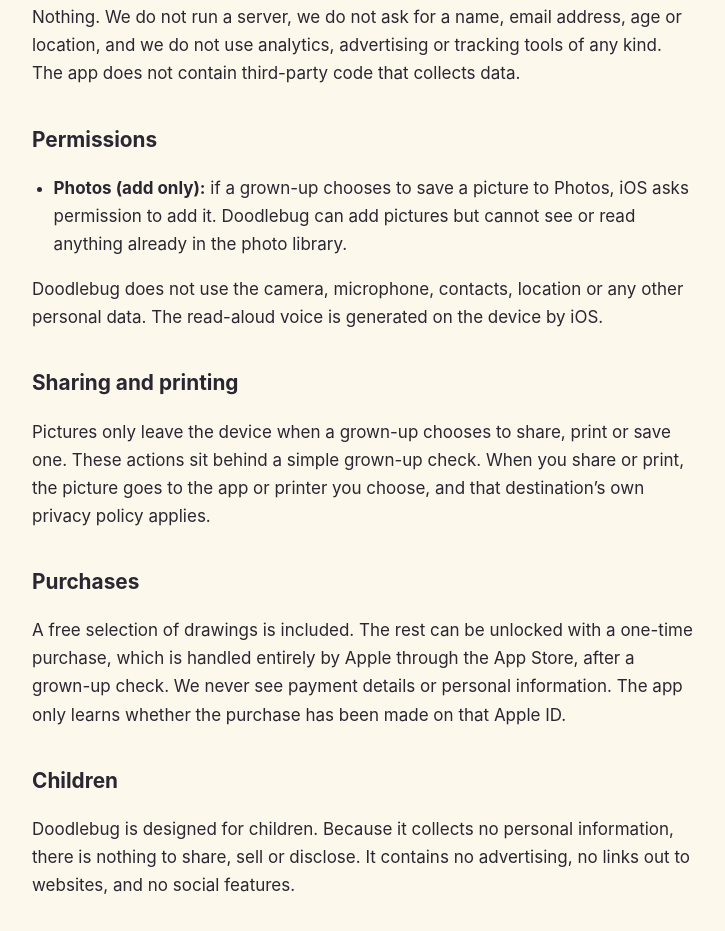
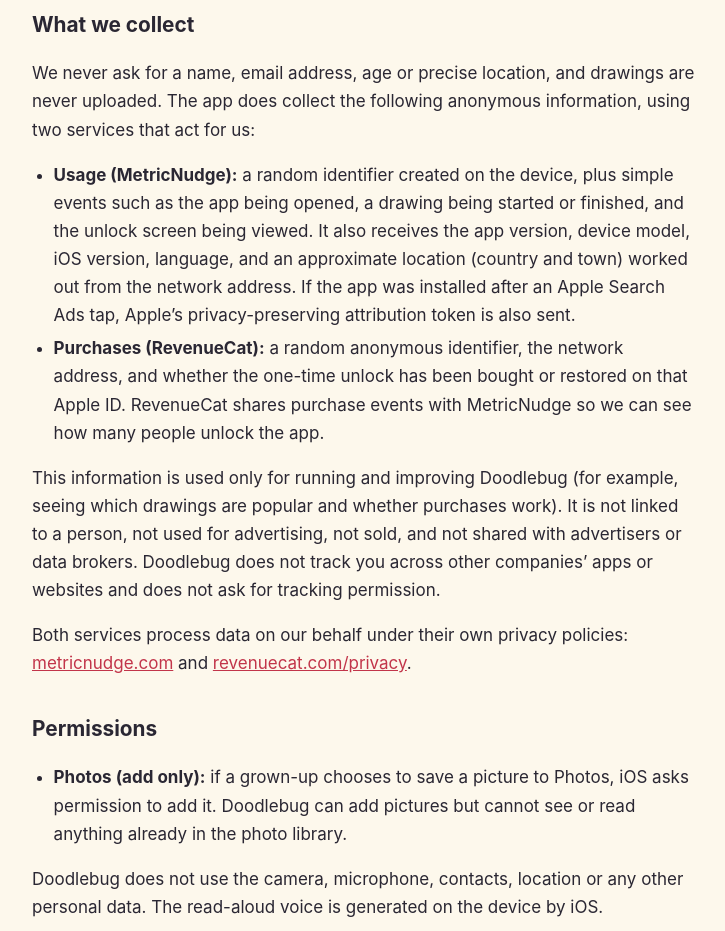
Before and after one commit to SmilePineapple/doodlebug-legal, a plain HTML site: page privacy.html in a window 1280 px wide. Shown: the part 853-1784 px from the top of the page, without its empty margins (276-1001 px from the left). Drawn offline with Linux system fonts and the light colour scheme.

Commit message:
Privacy policy: disclose anonymous usage (MetricNudge) and purchases (RevenueCat)

```diff
--- a/privacy.html
+++ b/privacy.html
@@ -4,22 +4,28 @@
 <body><header><img class="logo" src="icon.png" alt="Doodlebug app icon"><h1>Privacy Policy</h1><p>Last updated 12 November 2026</p></header>
 <div class="wrap"><nav><a href="./">Doodlebug</a><a href="privacy.html" class="on">Privacy</a><a href="support.html">Support</a></nav>
 
-<div class="card"><strong>The short version:</strong> Doodlebug collects no personal information. There are no accounts, no ads, no analytics and no tracking. Everything a child draws stays on the device.</div>
+<div class="card"><strong>The short version:</strong> Doodlebug has no accounts, no ads and no tracking across other apps or websites. Drawings stay on the device. We collect a small amount of anonymous usage and purchase information, described below, to keep the app working and improve it. It is never linked to a name, email address or anything that identifies a child.</div>
 <h2>What Doodlebug stores, and where</h2>
 <p>The following is kept only on your device, inside the app&#8217;s private storage. It is never sent to us or to anyone else:</p>
 <ul><li>Finished drawings that a child chooses to keep in My Drawings.</li><li>Which drawing and step you were on, so you can carry on later.</li><li>Simple settings such as whether read-aloud is switched on, and which drawings were opened recently.</li></ul>
 <p>Deleting a drawing in the app, or deleting the app, removes this information.</p>
 <h2>What we collect</h2>
-<p>Nothing. We do not run a server, we do not ask for a name, email address, age or location, and we do not use analytics, advertising or tracking tools of any kind. The app does not contain third-party code that collects data.</p>
+<p>We never ask for a name, email address, age or precise location, and drawings are never uploaded. The app does collect the following anonymous information, using two services that act for us:</p>
+<ul>
+<li><strong>Usage (MetricNudge):</strong> a random identifier created on the device, plus simple events such as the app being opened, a drawing being started or finished, and the unlock screen being viewed. It also receives the app version, device model, iOS version, language, and an approximate location (country and town) worked out from the network address. If the app was installed after an Apple Search Ads tap, Apple&#8217;s privacy-preserving attribution token is also sent.</li>
+<li><strong>Purchases (RevenueCat):</strong> a random anonymous identifier, the network address, and whether the one-time unlock has been bought or restored on that Apple ID. RevenueCat shares purchase events with MetricNudge so we can see how many people unlock the app.</li>
+</ul>
+<p>This information is used only for running and improving Doodlebug (for example, seeing which drawings are popular and whether purchases work). It is not linked to a person, not used for advertising, not sold, and not shared with advertisers or data brokers. Doodlebug does not track you across other companies&#8217; apps or websites and does not ask for tracking permission.</p>
+<p>Both services process data on our behalf under their own privacy policies: <a href="https://metricnudge.com">metricnudge.com</a> and <a href="https://www.revenuecat.com/privacy">revenuecat.com/privacy</a>.</p>
 <h2>Permissions</h2>
 <ul><li><strong>Photos (add only):</strong> if a grown-up chooses to save a picture to Photos, iOS asks permission to add it. Doodlebug can add pictures but cannot see or read anything already in the photo library.</li></ul>
 <p>Doodlebug does not use the camera, microphone, contacts, location or any other personal data. The read-aloud voice is generated on the device by iOS.</p>
 <h2>Sharing and printing</h2>
 <p>Pictures only leave the device when a grown-up chooses to share, print or save one. These actions sit behind a simple grown-up check. When you share or print, the picture goes to the app or printer you choose, and that destination&#8217;s own privacy policy applies.</p>
 <h2>Purchases</h2>
-<p>A free selection of drawings is included. The rest can be unlocked with a one-time purchase, which is handled entirely by Apple through the App Store, after a grown-up check. We never see payment details or personal information. The app only learns whether the purchase has been made on that Apple ID.</p>
+<p>A free selection of drawings is included. The rest can be unlocked with a one-time purchase, which is handled entirely by Apple through the App Store, after a grown-up check. We never see payment details or personal information. The app learns whether the purchase has been made on that Apple ID through RevenueCat, as described above.</p>
 <h2>Children</h2>
-<p>Doodlebug is designed for children. Because it collects no personal information, there is nothing to share, sell or disclose. It contains no advertising, no links out to websites, and no social features.</p>
+<p>Doodlebug is made for families. It collects no personal information from children, contains no advertising, no links out to websites and no social features, and purchases sit behind a grown-up check. The anonymous usage and purchase information above cannot identify a child. A parent or guardian who has a question can contact us below and we will help.</p>
 <h2>Changes to this policy</h2>
 <p>If this policy changes, we will update this page and the date above. Any change that affected children&#8217;s privacy would be made clear in the app&#8217;s update notes.</p>
 <h2>Contact</h2>
```
